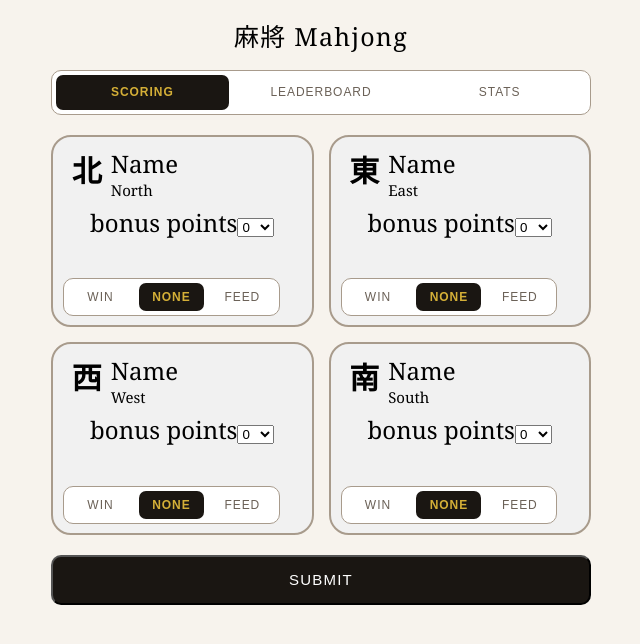
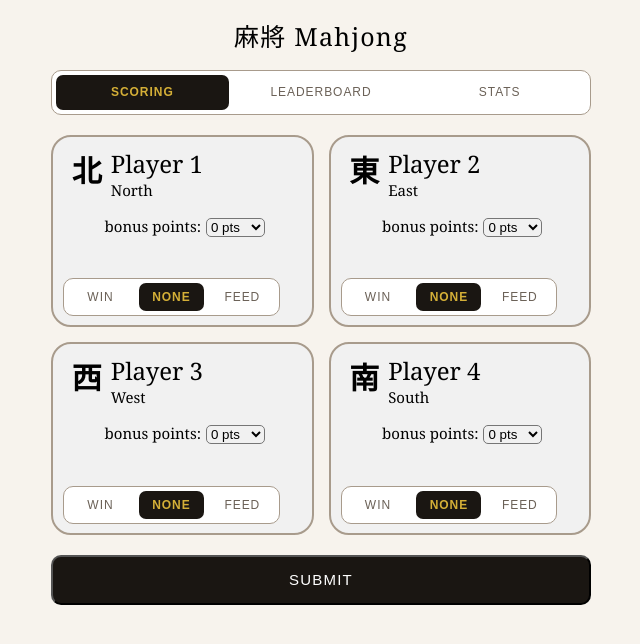
Before and after one commit to EthanC-01/mahjong-stat-tracker, a React (Vite) app in the folder frontend/mahjong-dashboard/: page / in a window 1280 px wide. Shown: the top 644 px of the page, without its empty margins (319-959 px from the left). Built offline with nearby package versions, Linux system fonts and the light colour scheme.

Commit message:
Lifted state for nav bar to ensure reusabilty
Lifted state for score cards so data can be accessed in main when submitted

```diff
--- a/frontend/mahjong-dashboard/src/App.jsx
+++ b/frontend/mahjong-dashboard/src/App.jsx
@@ -2,6 +2,7 @@ import { useState } from 'react'
 import './App.css'
 
 /*pass in tabs which is an array of tabs*/
+/*lifting state for controlled component to ensure reusability*/
 function NavTabs({tabs, currentTab, onTabChange, style}) {
   return(
     <div className="nav" style={style}>
@@ -13,10 +14,24 @@ function NavTabs({tabs, currentTab, onTabChange, style}) {
 }
 
 
-function ScoringCard({wind}) {
+function ScoringCard({wind, name, currentState, onChange}) {
   const states = [ 'win', 'none', 'feed']
-  const [currentState, setState] = useState("none");
   const winds = {"北": "North", "東": "East", "西": "West", "南": "South"}
+  const winningHands = ["Chicken Hand",
+                        "All Triplets",
+                        "Mixed One Suit",
+                        "All Pairs",
+                        "Small Dragons",
+                        "Small Winds",
+                        "All One Suit",
+                        "Great Dragons",
+                        "All Honor",
+                        "Concealed Triplet",
+                        "Orphans",
+                        "Nine Gates",
+                        "Great Winds",
+                        "Thirteen Orphans",
+                        "All Kongs"]
 
   return (
     <div
@@ -26,22 +41,24 @@ function ScoringCard({wind}) {
       <div style={{ position:"relative", display: "flex", flexDirection: "row"}}>
         <span style={{width:"20%", fontSize:"1em", fontWeight: "bold"}}>{wind}</span>
         <div style={{ display:"flex", flexDirection: "column"}}>
-          <span style={{fontSize:".8em", textAlign:"left"}}>Name</span>
+          <span style={{fontSize:".8em", textAlign:"left"}}>{name}</span>
           <span style={{ textAlign:"left" ,fontSize:".5em"}}>{winds[wind]}</span>
         </div>
       </div>
       <div>
-        <span style={{fontSize:".8em"}}>bonus points</span>
-        <select style={{ position:"relative" }}>
-          {Array.from(Array(13), (_, i) => (
-            <option key={i} value={i}>{i}</option>
+        <span style={{fontSize:".5em"}}>bonus points:</span>
+        {/*Add css class for select style*/}
+        <select style={{ position:"relative", left:"5px", background:"transparent", borderRadius: "5px"}} onChange={(e) => onChange({ bonusPoints: e.target.value })}>
+          {Array.from(Array(14), (_, i) => (
+            <option key={i} value={i}>{i} pts</option>
           ))}
         </select>
         {currentState === "win" && (
           <div>
-            <span>Winning hand</span>
-            <select style={{ position: "relative" }}>
-              {Array.from(Array(13), (_, i) => (
+            <div style={{ borderBottom: "1px solid grey", paddingTop: "20px" }}/>
+            <span style={{fontSize:".5em"}}>Winning hand</span>
+            <select style={{ position: "relative", left:"5px", background:"transparent", borderRadius: "5px"}} onChange={(e) => onChange({ winningHand: e.target.value })}>
+              { winningHands.map((i) => (
                 <option key={i} value={i}>{i}</option>
               ))}
             </select>
@@ -51,7 +68,7 @@ function ScoringCard({wind}) {
       <NavTabs
         tabs={states}
         currentTab={currentState}
-        onTabChange={(tab) => setState(tab)}
+        onTabChange={(tab) => onChange({ state: tab })}
         style={{ width: "80%",  height: "15%", justifySelf: "center", top: "75%", position: "absolute", zIndex:"2"}}
       />
     </div>
@@ -61,6 +78,19 @@ function ScoringCard({wind}) {
 
 function App() {
   const [currentTab, setTab] = useState("scoring");
+  {/* winningHand is hardcoded. Link to state or make it so it works without changing the winning hand*/}
+  const [players, setPlayer] = useState([
+    { wind: "北", name: "Player 1", state: "none", winningHand: "Chicken Hand", bonusPoints: 0 },
+    { wind: "東", name: "Player 2", state: "none", winningHand: "Chicken Hand", bonusPoints: 0 },
+    { wind: "西", name: "Player 3", state: "none", winningHand: "Chicken Hand", bonusPoints: 0 },
+    { wind: "南", name: "Player 4", state: "none", winningHand: "Chicken Hand", bonusPoints: 0 },
+  ]);
+
+  const updatePlayer = (index, updates) => {
+    setPlayer((prev) =>
+      prev.map((player, i) => (i === index ? { ...player, ...updates } : player))
+    );
+  };
 
   return (
     <>
@@ -69,12 +99,20 @@ function App() {
       <NavTabs tabs={["scoring", "leaderboard", "stats"]} currentTab={currentTab} onTabChange={setTab}/>
     </header>
     <div className='card-container'>
-      <ScoringCard wind={"北"}/>
-      <ScoringCard wind={"東"}/>
-      <ScoringCard wind={"西"}/>
-      <ScoringCard wind={"南"}/>
+      {/*Add logic for players names and player turn order*/}
+      {players.map((player, i) => (
+        <ScoringCard
+          key={i}
+          wind={player.wind}
+          name={player.name}
+          currentState={player.state}
+          winningHand={player.winningHand}
+          bonusPoints={player.bonusPoints}
+          onChange={(updates) => updatePlayer(i, updates)}
+        />
+      ))}
     </div>
-    <button className='submit'>Submit</button>
+    <button className='submit' onClick={console.log(players)}>Submit</button>
     </>
   )
 }
```
